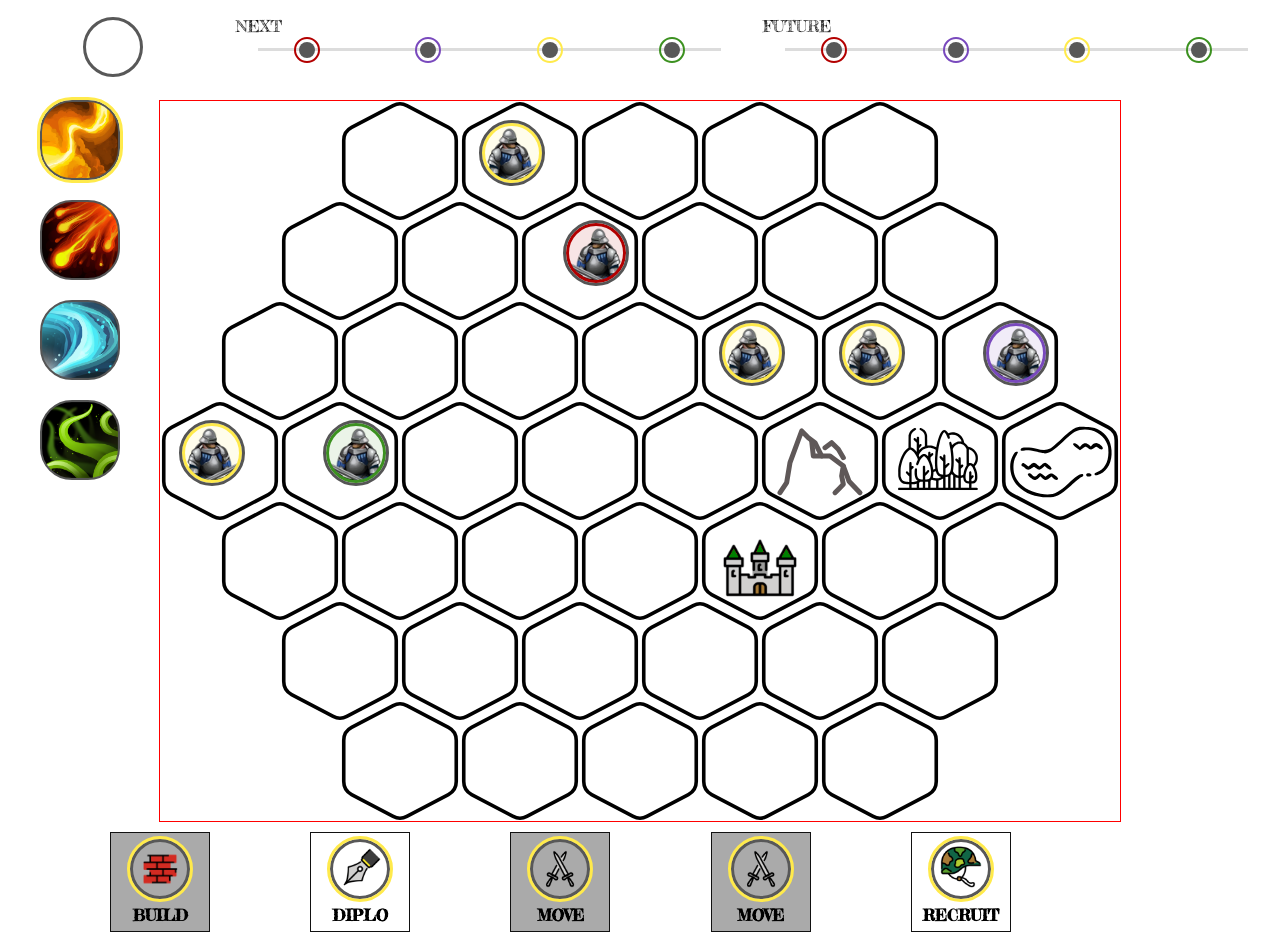
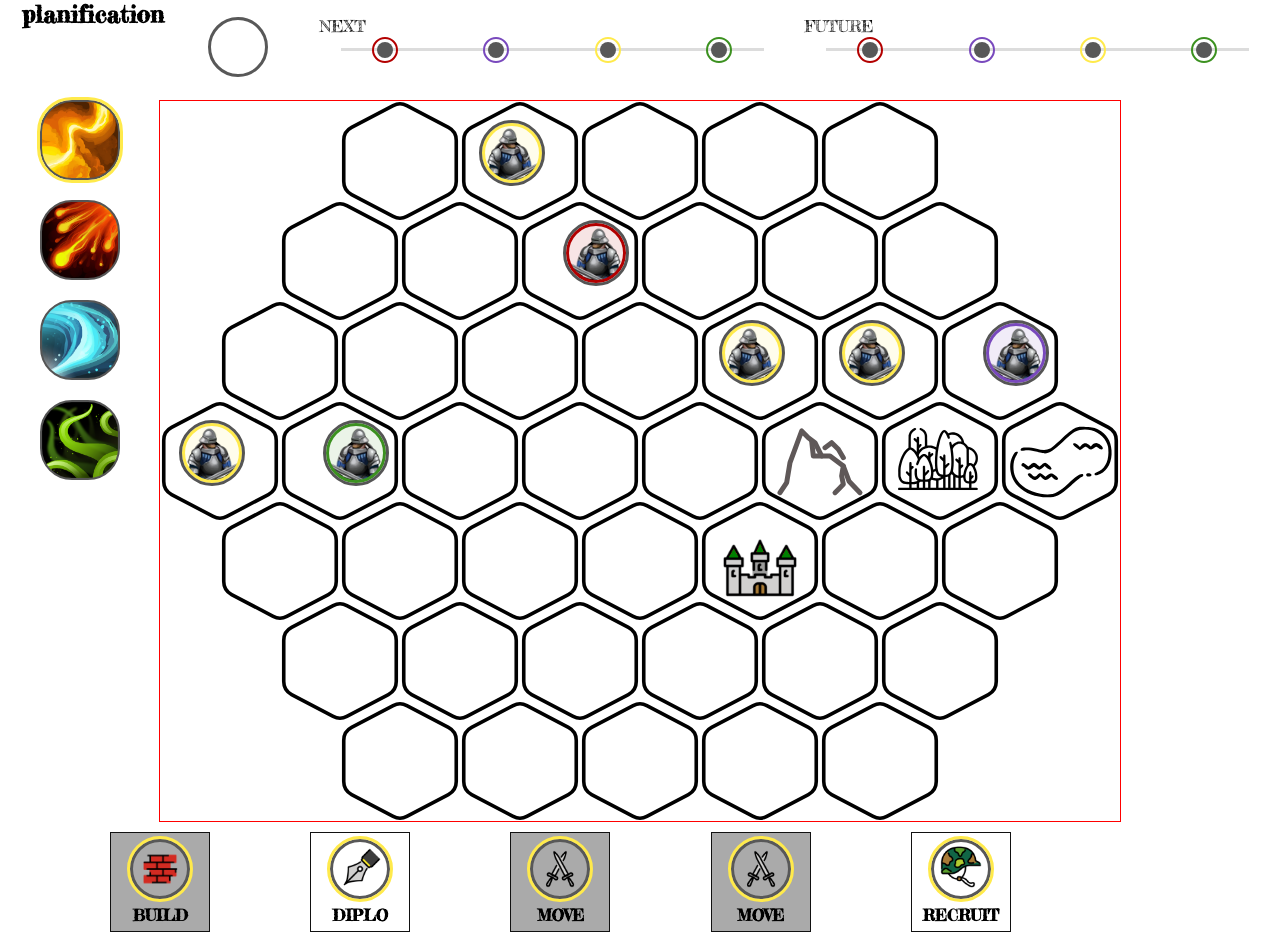
Before and after one commit to manuartero/storming, a React (Vite) app: page / in a window 1280 px wide. Built offline with nearby package versions, Linux system fonts and the light colour scheme.

Commit message:
current phase on top of the screen (debug)

```diff
--- a/src/App.scss
+++ b/src/App.scss
@@ -36,3 +36,8 @@
     }
   }
 }
+
+
+.clickable {
+  cursor: pointer;
+}
--- a/src/components/cards/card.scss
+++ b/src/components/cards/card.scss
@@ -6,6 +6,5 @@
 
   &--available {
     background-color: #fff;
-    cursor: pointer;
   }
 }
--- a/src/components/cards/card.tsx
+++ b/src/components/cards/card.tsx
@@ -12,7 +12,7 @@ interface Props {
 function Card({ available, card, onClick }: Props): JSX.Element {
   return (
     <div
-      className={c("card", available && "card--available")}
+      className={c("card", available && "card--available", onClick && "clickable")}
       onClick={onClick}
     >
       <IconCard card={card} />
--- a/src/components/cards/icon-card.tsx
+++ b/src/components/cards/icon-card.tsx
@@ -5,14 +5,15 @@ import "./icon-card.scss";
 interface IconCardProps {
   card: Card | undefined;
   available?: boolean;
+  onClick?: () => void;
 }
 
-function IconCard({ card, available }: IconCardProps): JSX.Element {
+function IconCard({ card, available, onClick }: IconCardProps): JSX.Element {
   if (card?.cardType === "actionCard") {
     return ActionIconCard({ card });
   }
   return (
-    <div className="icon-card">
+    <div className={c("icon-card", onClick && "clickable")} onClick={onClick}>
       <div className={"icon-card__image"}></div>
       <div className="icon-card__text"></div>
     </div>
--- a/src/components/timeline/timeline-controller.tsx
+++ b/src/components/timeline/timeline-controller.tsx
@@ -11,7 +11,7 @@ function TimelineController(): JSX.Element {
   const onClick = () => {
     gameContext.tmp();
   };
-  return <Timeline state={gameContext.timeline} onClick={onClick} />;
+  return <Timeline phase={gameContext.phase} timeline={gameContext.timeline} onClick={onClick} />;
 }
 
 export default TimelineController;
--- a/src/components/timeline/timeline.scss
+++ b/src/components/timeline/timeline.scss
@@ -18,10 +18,12 @@ $timeline-color: rgb(220, 220, 220);
   }
 
   &__current {
-    flex-grow: 1; // (1/9)
-
+    flex-grow: 1; // (1/18)
+    display: flex;
+    justify-content: space-around;
 
     // background-color: rgb(129, 203, 99);
+    &__phase {}
   }
 
   &__next {
@@ -33,7 +35,7 @@ $timeline-color: rgb(220, 220, 220);
   }
 
   &__section {
-    flex-grow: 4; // (4/9)
+    flex-grow: 8; // (4/9)
     display: flex;
     align-items: center;
 
--- a/src/components/timeline/timeline.tsx
+++ b/src/components/timeline/timeline.tsx
@@ -5,22 +5,24 @@ import { logRender } from "utils/console";
 import "./timeline.scss";
 
 interface Props {
-  state: Timeline;
+  phase: Phase;
+  timeline: Timeline;
   // tmp
   onClick: () => void;
 }
 
-function Timeline({ state, onClick }: Props): JSX.Element {
+function Timeline({ phase, timeline, onClick }: Props): JSX.Element {
   logRender("Timeline");
   return (
     <div className="timeline">
-      <div className="timeline__current" onClick={onClick}>
-        <IconCard card={state.current} />
+      <div className="timeline__current">
+        <h2 className="timeline__current__phase">{phase}</h2>
+        <IconCard card={timeline.current} onClick={onClick} />
       </div>
       <div className="timeline__next timeline__section">
         <span className="timeline__section__name">NEXT</span>
         <div className="timeline__section__line">
-          {state.next.map((card, i) => (
+          {timeline.next.map((card, i) => (
             <LineItem key={`timeline-next-item-${i}`} card={card} />
           ))}
         </div>
@@ -28,7 +30,7 @@ function Timeline({ state, onClick }: Props): JSX.Element {
       <div className="timeline__future timeline__section">
         <span className="timeline__section__name">FUTURE</span>
         <div className="timeline__section__line">
-          {state.future.map((card, i) => (
+          {timeline.future.map((card, i) => (
             <LineItem key={`timeline-future-item-${i}`} card={card} />
           ))}
         </div>
```
